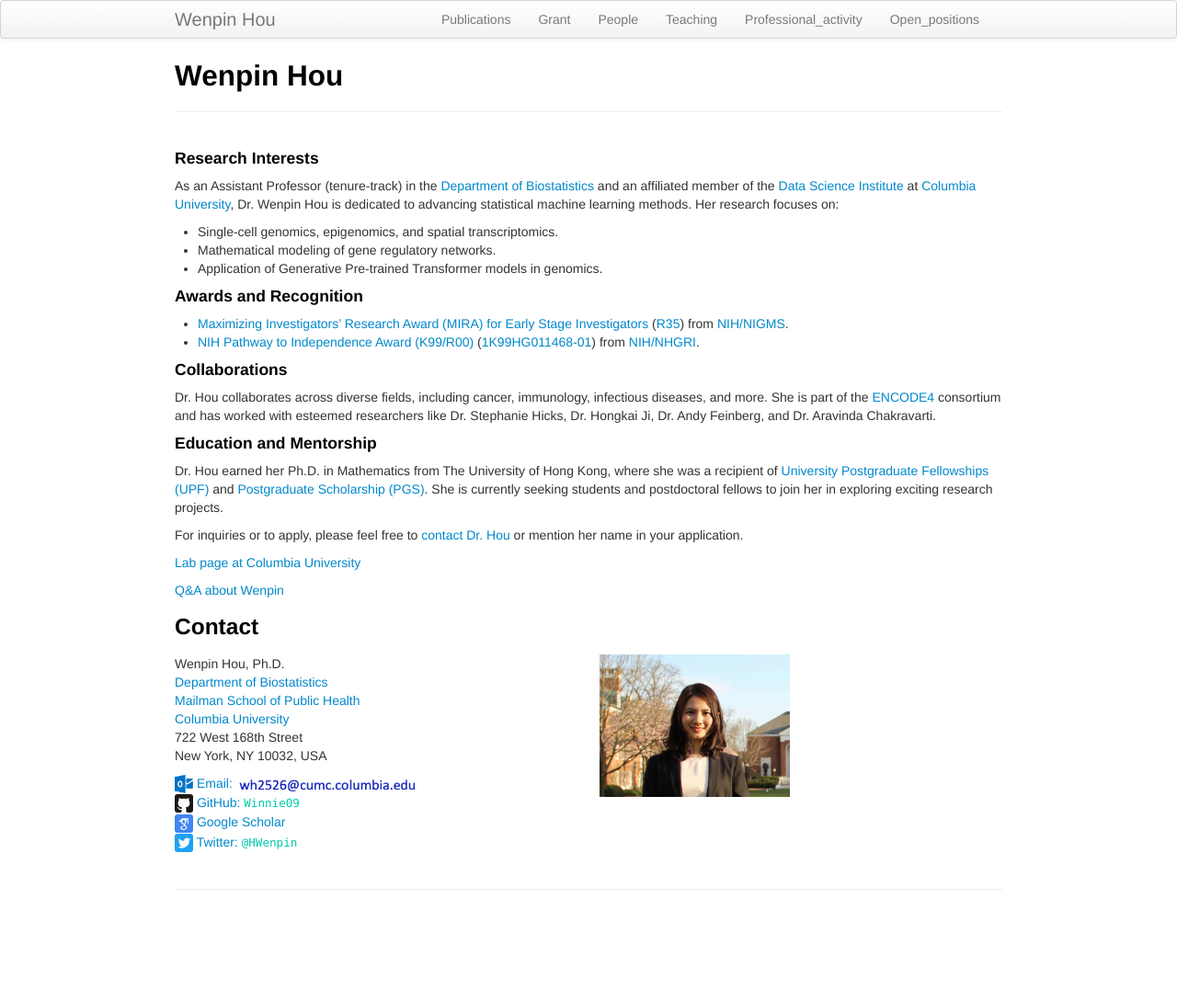
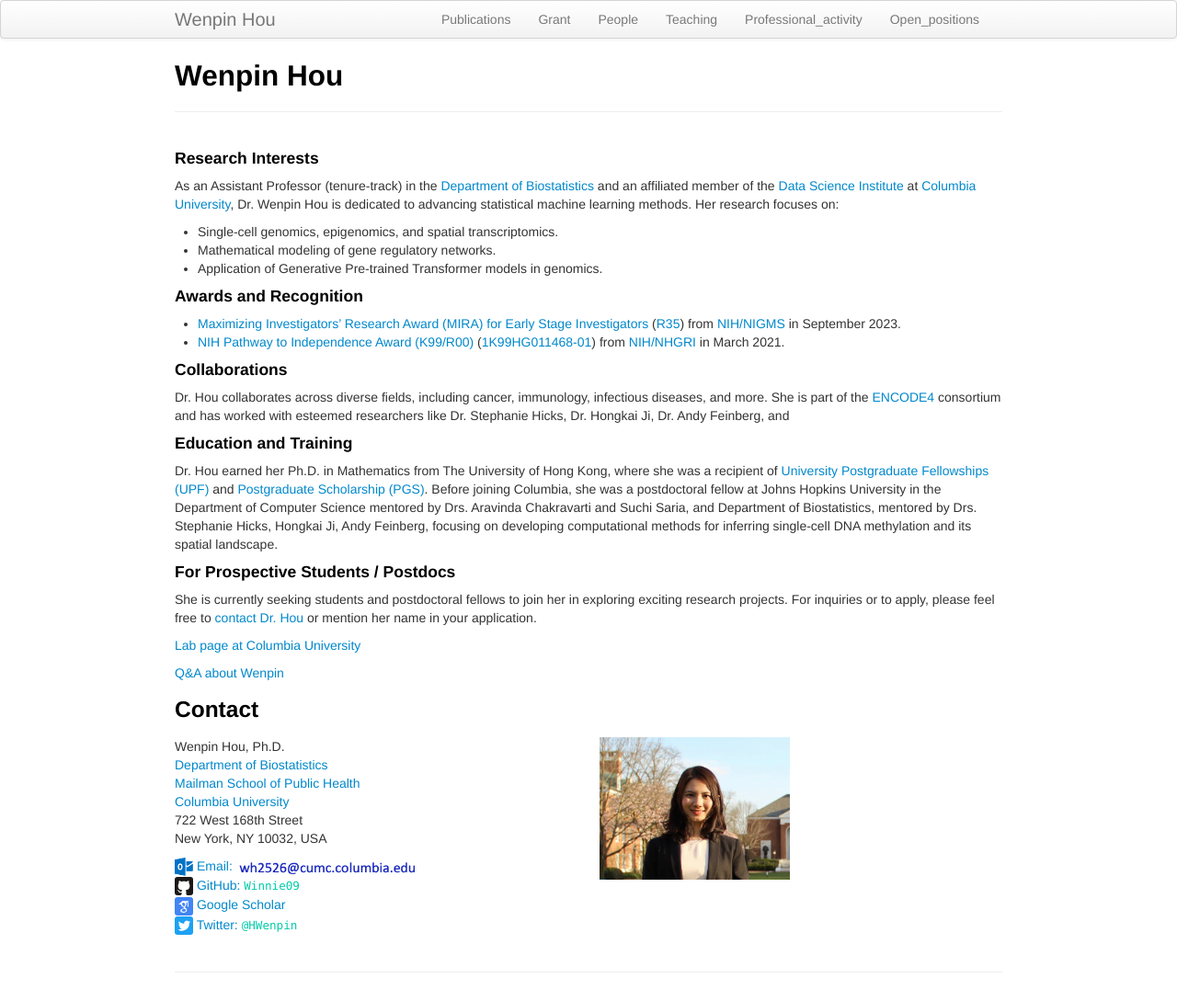
Before and after one commit to Winnie09/Wenpin_Hou, a Jekyll site: the page built from index.md, in a window 1280 px wide. Shown: the whole page at 92% size. Built offline with Jekyll 4.4.1, drawn with Linux system fonts in a browser that asks for light colours; before the commit the page ends 999 px from its top, so only the background shows below that.

Commit message:
edit About

```diff
--- a/index.md
+++ b/index.md
@@ -10,16 +10,17 @@ As an Assistant Professor (tenure-track) in the [Department of Biostatistics](ht
 - Application of Generative Pre-trained Transformer models in genomics.
 
 #### Awards and Recognition
-- [Maximizing Investigators’ Research Award (MIRA) for Early Stage Investigators](https://grants.nih.gov/grants/guide/pa-files/PAR-20-117.html) ([R35](https://reporter.nih.gov/search/Ym09DhMfd0-tUjFN97zw_w/project-details/10712174)) from [NIH/NIGMS](https://www.nigms.nih.gov/).
-- [NIH Pathway to Independence Award (K99/R00)](https://grants.nih.gov/grants/guide/pa-files/PA-20-188.html) ([1K99HG011468-01](https://reporter.nih.gov/search/cHJfn5jyOUy-E1JZ1vBQlg/project-details/10104023)) from [NIH/NHGRI](https://www.genome.gov/).
+- [Maximizing Investigators’ Research Award (MIRA) for Early Stage Investigators](https://grants.nih.gov/grants/guide/pa-files/PAR-20-117.html) ([R35](https://reporter.nih.gov/search/Ym09DhMfd0-tUjFN97zw_w/project-details/10712174)) from [NIH/NIGMS](https://www.nigms.nih.gov/) in September 2023.
+- [NIH Pathway to Independence Award (K99/R00)](https://grants.nih.gov/grants/guide/pa-files/PA-20-188.html) ([1K99HG011468-01](https://reporter.nih.gov/search/cHJfn5jyOUy-E1JZ1vBQlg/project-details/10104023)) from [NIH/NHGRI](https://www.genome.gov/) in March 2021.
 
 #### Collaborations
-Dr. Hou collaborates across diverse fields, including cancer, immunology, infectious diseases, and more. She is part of the [ENCODE4](https://www.encodeproject.org/) consortium and has worked with esteemed researchers like Dr. Stephanie Hicks, Dr. Hongkai Ji, Dr. Andy Feinberg, and Dr. Aravinda Chakravarti.
+Dr. Hou collaborates across diverse fields, including cancer, immunology, infectious diseases, and more. She is part of the [ENCODE4](https://www.encodeproject.org/) consortium and has worked with esteemed researchers like Dr. Stephanie Hicks, Dr. Hongkai Ji, Dr. Andy Feinberg, and
 
-#### Education and Mentorship
-Dr. Hou earned her Ph.D. in Mathematics from The University of Hong Kong, where she was a recipient of [University Postgraduate Fellowships (UPF)](https://gradsch.hku.hk/gradsch/prospective-students/scholarship-funding-and-fees) and [Postgraduate Scholarship (PGS)](https://gradsch.hku.hk/gradsch/prospective-students/scholarship-funding-and-fees). She is currently seeking students and postdoctoral fellows to join her in exploring exciting research projects.
+#### Education and Training
+Dr. Hou earned her Ph.D. in Mathematics from The University of Hong Kong, where she was a recipient of [University Postgraduate Fellowships (UPF)](https://gradsch.hku.hk/gradsch/prospective-students/scholarship-funding-and-fees) and [Postgraduate Scholarship (PGS)](https://gradsch.hku.hk/gradsch/prospective-students/scholarship-funding-and-fees). Before joining Columbia, she was a postdoctoral fellow at Johns Hopkins University in the Department of Computer Science mentored by Drs. Aravinda Chakravarti and Suchi Saria, and Department of Biostatistics, mentored by Drs. Stephanie Hicks, Hongkai Ji, Andy Feinberg, focusing on developing computational methods for inferring single-cell DNA methylation and its spatial landscape.
 
-For inquiries or to apply, please feel free to [contact Dr. Hou](mailto:wh2526@cumc.columbia.edu) or mention her name in your application.
+#### For Prospective Students / Postdocs
+She is currently seeking students and postdoctoral fellows to join her in exploring exciting research projects.  For inquiries or to apply, please feel free to [contact Dr. Hou](mailto:wh2526@cumc.columbia.edu) or mention her name in your application.
 
 [Lab page at Columbia University](https://www.publichealth.columbia.edu/research-labs/hou-lab)
 
```
